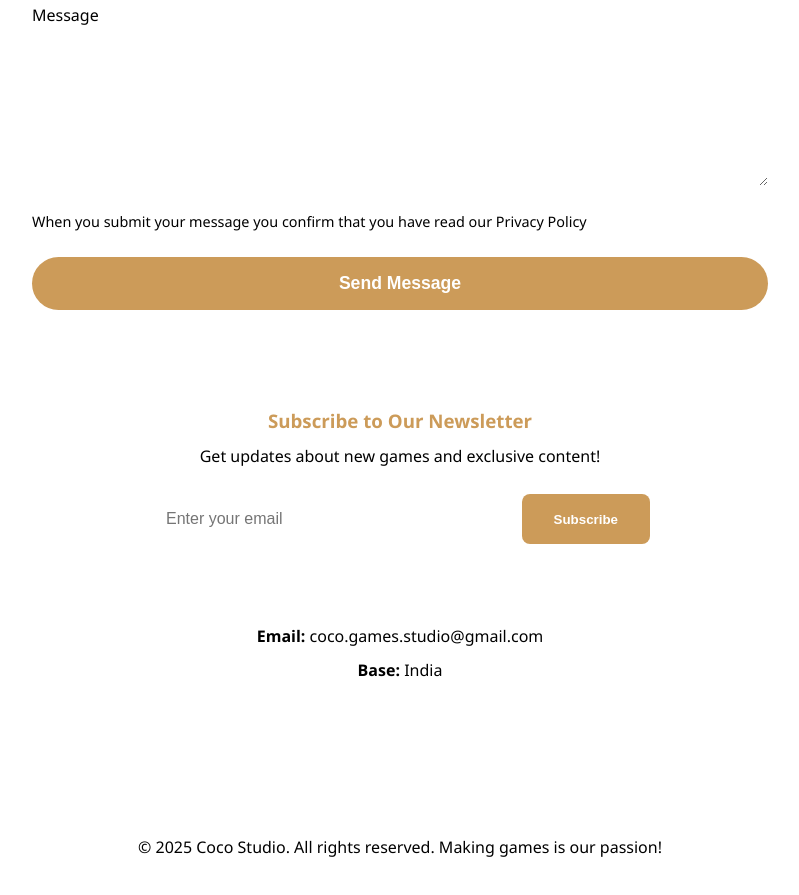
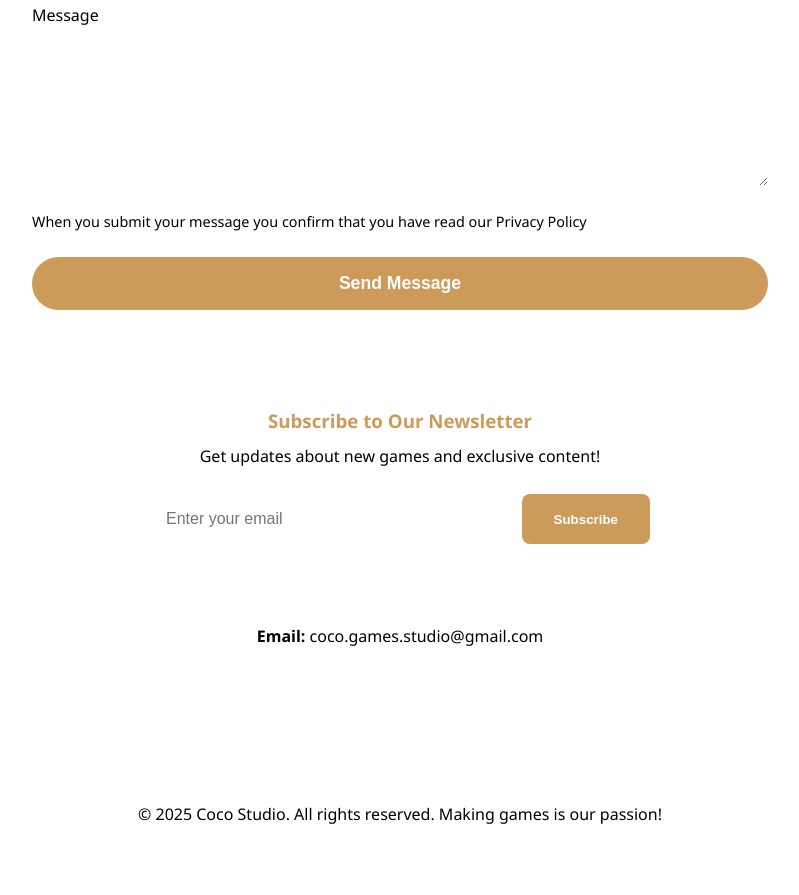
Before and after one commit to Thunder3549p/Studio-Website, a plain HTML site: page index.html in a window 1280 px wide. Shown: the part 1355-2250 px from the top of the page, without its empty margins (240-1039 px from the left). Drawn offline with Linux system fonts and the light colour scheme.

Commit message:
Update index.html

```diff
--- a/index.html
+++ b/index.html
@@ -824,7 +824,6 @@
         </div>
         <div class="contact-info">
             <p><strong>Email:</strong> coco.games.studio@gmail.com</p>
-            <p><strong>Base:</strong> India</p>
         </div>
     </section>
 
```
